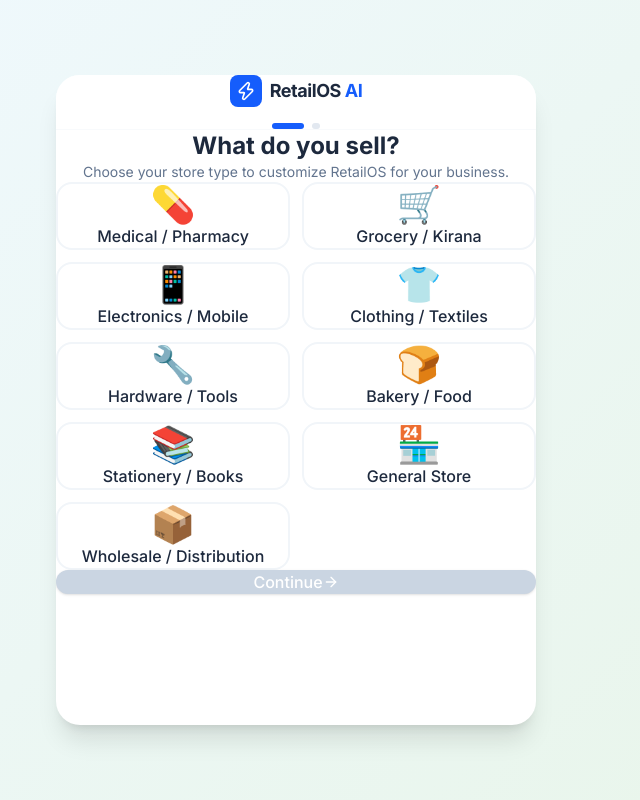
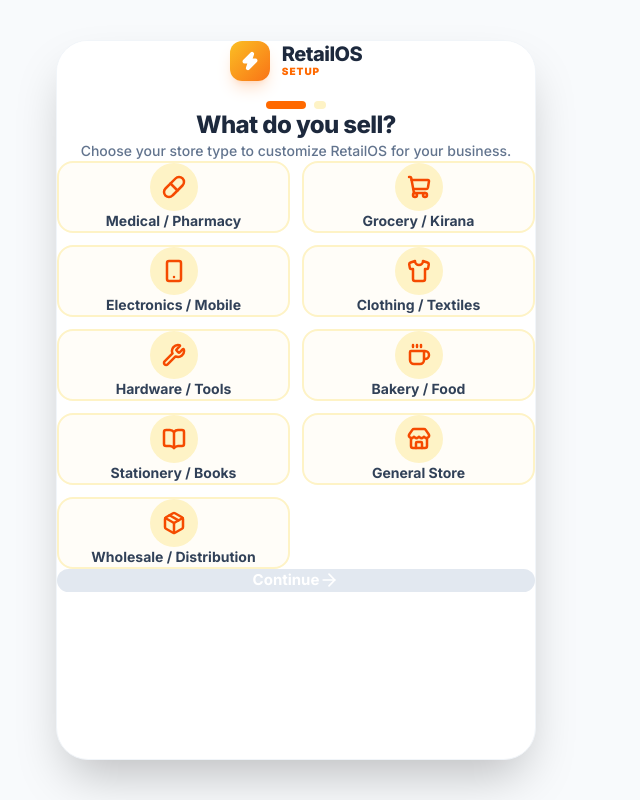
Before and after one commit to ManthanNaidu/retail-os-vision, a Next.js app: page /setup in a window 1280 px wide. Shown: the whole page, without its empty margins (344-984 px from the left). Built offline with nearby package versions, Linux system fonts and the light colour scheme; no server answers.

Commit message:
feat: completely redesign setup page with premium aesthetics, separate input boxes, and replace all emojis with lucide icons

```diff
--- a/src/app/setup/page.tsx
+++ b/src/app/setup/page.tsx
@@ -4,7 +4,8 @@
 import { useRouter } from 'next/navigation';
 import { useAuth } from '@/components/providers/AuthProvider';
 import { motion, AnimatePresence } from 'framer-motion';
-import { Zap, Check, Store, Phone, MapPin, Eye, EyeOff, ChevronRight, ArrowRight, Shield } from 'lucide-react';
+import { Zap, Check, Store, Phone, MapPin, Eye, EyeOff, ChevronRight, ArrowRight, Shield, Map } from 'lucide-react';
+import * as LucideIcons from 'lucide-react';
 import { getStoreTypeList, StoreType } from '@/lib/storeTypes';
 import { registerStore } from '@/lib/licenseManager';
 
@@ -27,10 +28,7 @@
     upiId: ''
   });
 
-  // Password removed since it's handled in Register flow
-
   useEffect(() => {
-    // Load store types
     try {
       const types = getStoreTypeList();
       setStoreTypes(types);
@@ -38,7 +36,6 @@
       console.error("Failed to load store types", error);
     }
 
-    // Pre-fill email and name from Firebase auth
     if (user) {
       setStoreDetails(prev => ({
         ...prev,
@@ -78,14 +75,8 @@
         createdAt: new Date().toISOString(),
       };
 
-      // In a real app, this would be an API call to Firestore:
-      // await setDoc(doc(db, 'users', user.uid), profile);
       localStorage.setItem('retailos_profile', JSON.stringify(profile));
-
-      // Register in the master dashboard collection
       await registerStore(storeDetails.email, storeDetails.ownerName, storeDetails.storeName, storeDetails.city);
-
-      // Simulate API call delay
       await new Promise(resolve => setTimeout(resolve, 800));
 
       setStep(4);
@@ -111,38 +102,51 @@
             className="flex flex-col h-full"
           >
             <div className="text-center mb-6">
-              <h1 className="text-2xl font-bold text-slate-800 mb-2">What do you sell?</h1>
-              <p className="text-slate-500 text-sm">Choose your store type to customize RetailOS for your business.</p>
+              <h1 className="text-2xl font-extrabold text-slate-800 mb-2 tracking-tight">What do you sell?</h1>
+              <p className="text-slate-500 text-sm font-medium">Choose your store type to customize RetailOS for your business.</p>
             </div>
 
-            <div className="grid grid-cols-2 gap-3 mb-6 overflow-y-auto pr-1">
-              {storeTypes.map(type => (
+            <div className="grid grid-cols-2 gap-3 mb-6 overflow-y-auto pr-2 custom-scrollbar">
+              {storeTypes.map(type => {
+                const IconComp = (LucideIcons as any)[type.iconName] || LucideIcons.Store;
+                const isSelected = selectedType?.id === type.id;
+
+                return (
                   <motion.button
                     key={type.id}
                     whileHover={{ scale: 1.02 }}
                     whileTap={{ scale: 0.98 }}
                     onClick={() => setSelectedType(type)}
-                  className={`p-4 rounded-2xl border-2 text-left flex flex-col items-center justify-center transition-colors ${
-                    selectedType?.id === type.id
-                      ? 'border-blue-500 bg-blue-50 shadow-sm'
-                      : 'border-slate-100 bg-white hover:border-slate-200 hover:bg-slate-50'
+                    className={`p-4 rounded-2xl border-2 text-left flex flex-col items-center justify-center transition-all ${
+                      isSelected
+                        ? 'border-orange-500 bg-orange-50 shadow-md shadow-orange-500/10'
+                        : 'border-amber-100 bg-[#fffdf8] hover:border-orange-300 hover:bg-amber-50'
                     }`}
                   >
-                  <span className="text-4xl mb-2">{type.emoji}</span>
-                  <span className="font-medium text-slate-800 text-center">{type.name}</span>
+                    <div className={`w-12 h-12 rounded-full flex items-center justify-center mb-3 transition-colors ${
+                      isSelected ? 'bg-orange-500 text-white' : 'bg-amber-100 text-orange-600'
+                    }`}>
+                      <IconComp size={24} strokeWidth={2.5} />
+                    </div>
+                    <span className={`font-bold text-sm text-center ${isSelected ? 'text-orange-700' : 'text-slate-700'}`}>
+                      {type.name}
+                    </span>
                   </motion.button>
-              ))}
+                );
+              })}
             </div>
 
-            <div className="mt-auto">
+            <div className="mt-auto pt-2 bg-white">
               <button
                 onClick={handleNext}
                 disabled={!selectedType}
-                className={`w-full py-3.5 rounded-xl font-medium text-white shadow-sm flex items-center justify-center transition-all ${
-                  selectedType ? 'bg-blue-600 hover:bg-blue-700 active:scale-[0.98]' : 'bg-slate-300 cursor-not-allowed'
+                className={`w-full py-4 rounded-2xl font-bold text-white shadow-lg flex items-center justify-center transition-all text-[15px] ${
+                  selectedType
+                    ? 'bg-gradient-to-r from-amber-500 to-orange-500 hover:shadow-orange-500/25 active:scale-[0.98]'
+                    : 'bg-slate-200 text-slate-400 cursor-not-allowed shadow-none'
                 }`}
               >
-                Continue <ArrowRight className="ml-2 w-4 h-4" />
+                Continue <ArrowRight className="ml-2 w-5 h-5" />
               </button>
             </div>
           </motion.div>
@@ -158,15 +162,18 @@
             className="flex flex-col h-full"
           >
             <div className="text-center mb-6">
-              <h1 className="text-2xl font-bold text-slate-800 mb-2">Store Details</h1>
-              <p className="text-slate-500 text-sm">Let's set up your business profile.</p>
+              <h1 className="text-2xl font-extrabold text-slate-800 mb-2 tracking-tight">Store Details</h1>
+              <p className="text-slate-500 text-sm font-medium">Let's set up your business profile.</p>
             </div>
 
-            <div className="space-y-4 mb-6 overflow-y-auto pr-1 flex-1">
-              <div>
-                <label className="block text-sm font-medium text-slate-700 mb-1">Store Name *</label>
+            <div className="space-y-4 mb-4 overflow-y-auto pr-2 flex-1 custom-scrollbar pb-10">
+
+              {/* Box 1: Core Details */}
+              <div className="bg-[#fffdf8] border border-amber-100 rounded-2xl p-4 shadow-sm">
+                <div className="mb-4">
+                  <label className="block text-[13px] font-bold text-slate-700 mb-1.5 uppercase tracking-wide">Store Name <span className="text-orange-500">*</span></label>
                   <div className="relative">
-                  <div className="absolute inset-y-0 left-0 pl-3 flex items-center pointer-events-none text-slate-400">
+                    <div className="absolute inset-y-0 left-0 pl-3.5 flex items-center pointer-events-none text-orange-400">
                       <Store className="w-5 h-5" />
                     </div>
                     <input
@@ -174,43 +181,34 @@
                       value={storeDetails.storeName}
                       onChange={(e) => setStoreDetails({...storeDetails, storeName: e.target.value})}
                       placeholder="e.g. Shree Ram Medical Store"
-                    className="w-full pl-10 pr-4 py-3 bg-slate-50 border border-slate-200 rounded-xl focus:bg-white focus:ring-2 focus:ring-blue-500 focus:border-blue-500 outline-none transition-all text-slate-800"
+                      className="w-full pl-11 pr-4 py-3 bg-white border border-amber-200 rounded-xl focus:bg-white focus:ring-2 focus:ring-orange-500 focus:border-orange-500 outline-none transition-all text-slate-800 font-medium placeholder:text-slate-400 shadow-inner shadow-amber-500/5"
                     />
                   </div>
                 </div>
 
                 <div>
-                <label className="block text-sm font-medium text-slate-700 mb-1">Owner Name *</label>
+                  <label className="block text-[13px] font-bold text-slate-700 mb-1.5 uppercase tracking-wide">Owner Name <span className="text-orange-500">*</span></label>
                   <div className="relative">
+                     <div className="absolute inset-y-0 left-0 pl-3.5 flex items-center pointer-events-none text-orange-400">
+                      <Shield className="w-5 h-5" />
+                    </div>
                     <input
                       type="text"
                       value={storeDetails.ownerName}
                       onChange={(e) => setStoreDetails({...storeDetails, ownerName: e.target.value})}
                       placeholder="e.g. Rajesh Kumar"
-                    className="w-full px-4 py-3 bg-slate-50 border border-slate-200 rounded-xl focus:bg-white focus:ring-2 focus:ring-blue-500 focus:border-blue-500 outline-none transition-all text-slate-800"
+                      className="w-full pl-11 pr-4 py-3 bg-white border border-amber-200 rounded-xl focus:bg-white focus:ring-2 focus:ring-orange-500 focus:border-orange-500 outline-none transition-all text-slate-800 font-medium placeholder:text-slate-400 shadow-inner shadow-amber-500/5"
                     />
                   </div>
                 </div>
-
-              <div>
-                <label className="block text-sm font-medium text-slate-700 mb-1">Email</label>
-                <div className="relative">
-                  <div className="absolute inset-y-0 left-0 pl-3 flex items-center pointer-events-none text-slate-400">
-                    <MapPin className="w-5 h-5" />
-                  </div>
-                  <input
-                    type="email"
-                    value={storeDetails.email}
-                    readOnly
-                    className="w-full pl-10 pr-4 py-3 bg-slate-100 border border-slate-200 rounded-xl text-slate-500 cursor-not-allowed outline-none"
-                  />
-                </div>
               </div>
 
-              <div>
-                <label className="block text-sm font-medium text-slate-700 mb-1">City</label>
+              {/* Box 2: Location */}
+              <div className="bg-[#fffdf8] border border-amber-100 rounded-2xl p-4 shadow-sm">
+                 <div className="mb-4">
+                  <label className="block text-[13px] font-bold text-slate-700 mb-1.5 uppercase tracking-wide">City</label>
                   <div className="relative">
-                  <div className="absolute inset-y-0 left-0 pl-3 flex items-center pointer-events-none text-slate-400">
+                    <div className="absolute inset-y-0 left-0 pl-3.5 flex items-center pointer-events-none text-orange-400">
                       <MapPin className="w-5 h-5" />
                     </div>
                     <input
@@ -218,70 +216,81 @@
                       value={storeDetails.city}
                       onChange={(e) => setStoreDetails({...storeDetails, city: e.target.value})}
                       placeholder="e.g. Mumbai"
-                    className="w-full pl-10 pr-4 py-3 bg-slate-50 border border-slate-200 rounded-xl focus:bg-white focus:ring-2 focus:ring-blue-500 focus:border-blue-500 outline-none transition-all text-slate-800"
+                      className="w-full pl-11 pr-4 py-3 bg-white border border-amber-200 rounded-xl focus:bg-white focus:ring-2 focus:ring-orange-500 focus:border-orange-500 outline-none transition-all text-slate-800 font-medium placeholder:text-slate-400 shadow-inner shadow-amber-500/5"
                     />
                   </div>
                 </div>
 
                 <div>
-                <label className="block text-sm font-medium text-slate-700 mb-1">Address (Optional)</label>
+                  <label className="block text-[13px] font-bold text-slate-700 mb-1.5 uppercase tracking-wide">Full Address <span className="text-slate-400 normal-case font-medium">(Optional)</span></label>
+                  <div className="relative">
+                    <div className="absolute top-3 left-0 pl-3.5 pointer-events-none text-orange-400">
+                      <Map className="w-5 h-5" />
+                    </div>
                     <textarea
                       value={storeDetails.address}
                       onChange={(e) => setStoreDetails({...storeDetails, address: e.target.value})}
-                  placeholder="Full store address..."
+                      placeholder="Street, Landmark, Pincode..."
                       rows={2}
-                  className="w-full px-4 py-3 bg-slate-50 border border-slate-200 rounded-xl focus:bg-white focus:ring-2 focus:ring-blue-500 focus:border-blue-500 outline-none transition-all text-slate-800 resize-none"
+                      className="w-full pl-11 pr-4 py-3 bg-white border border-amber-200 rounded-xl focus:bg-white focus:ring-2 focus:ring-orange-500 focus:border-orange-500 outline-none transition-all text-slate-800 font-medium placeholder:text-slate-400 shadow-inner shadow-amber-500/5 resize-none"
                     />
                   </div>
+                </div>
+              </div>
 
+              {/* Box 3: Business Info */}
+              <div className="bg-[#fffdf8] border border-amber-100 rounded-2xl p-4 shadow-sm">
                 <div className="grid grid-cols-2 gap-3">
                   <div>
-                  <label className="block text-sm font-medium text-slate-700 mb-1">GST Number (Optional)</label>
+                    <label className="block text-[12px] font-bold text-slate-700 mb-1.5 uppercase tracking-wide truncate">GST <span className="text-slate-400 normal-case font-medium">(Opt)</span></label>
                     <input
                       type="text"
                       value={storeDetails.gstNumber}
                       onChange={(e) => setStoreDetails({...storeDetails, gstNumber: e.target.value})}
-                    placeholder="27AAAA0000A1Z5"
+                      placeholder="27AAAA..."
                       maxLength={15}
-                    className="w-full px-3 py-3 bg-slate-50 border border-slate-200 rounded-xl focus:bg-white focus:ring-2 focus:ring-blue-500 focus:border-blue-500 outline-none transition-all text-slate-800 text-sm uppercase"
+                      className="w-full px-3 py-3 bg-white border border-amber-200 rounded-xl focus:bg-white focus:ring-2 focus:ring-orange-500 focus:border-orange-500 outline-none transition-all text-slate-800 font-bold uppercase placeholder:text-slate-400 placeholder:normal-case shadow-inner shadow-amber-500/5 text-sm"
                     />
                   </div>
                   <div>
-                  <label className="block text-sm font-medium text-slate-700 mb-1">UPI ID (Optional)</label>
+                    <label className="block text-[12px] font-bold text-slate-700 mb-1.5 uppercase tracking-wide truncate">UPI <span className="text-slate-400 normal-case font-medium">(Opt)</span></label>
                     <input
                       type="text"
                       value={storeDetails.upiId}
                       onChange={(e) => setStoreDetails({...storeDetails, upiId: e.target.value})}
                       placeholder="store@upi"
-                    className="w-full px-3 py-3 bg-slate-50 border border-slate-200 rounded-xl focus:bg-white focus:ring-2 focus:ring-blue-500 focus:border-blue-500 outline-none transition-all text-slate-800 text-sm"
+                      className="w-full px-3 py-3 bg-white border border-amber-200 rounded-xl focus:bg-white focus:ring-2 focus:ring-orange-500 focus:border-orange-500 outline-none transition-all text-slate-800 font-medium placeholder:text-slate-400 shadow-inner shadow-amber-500/5 text-sm"
                     />
                   </div>
                 </div>
               </div>
 
-            <div className="flex gap-3 mt-auto pt-4 border-t border-slate-100">
+            </div>
+
+            <div className="flex gap-3 mt-auto pt-4 border-t border-amber-100 bg-white">
               <button
                 onClick={handleBack}
-                className="px-6 py-3.5 rounded-xl font-medium text-slate-600 bg-slate-100 hover:bg-slate-200 active:scale-[0.98] transition-all"
+                className="px-6 py-4 rounded-2xl font-bold text-slate-600 bg-amber-50 hover:bg-amber-100 active:scale-[0.98] transition-all"
               >
                 Back
               </button>
               <button
                 onClick={handleComplete}
                 disabled={loading || !storeDetails.storeName || !storeDetails.ownerName}
-                className={`flex-1 py-3.5 rounded-xl font-medium text-white shadow-sm flex items-center justify-center transition-all ${
+                className={`flex-1 py-4 rounded-2xl font-bold text-white shadow-lg flex items-center justify-center transition-all text-[15px] ${
                   storeDetails.storeName && storeDetails.ownerName && !loading
-                    ? 'bg-blue-600 hover:bg-blue-700 active:scale-[0.98]'
-                    : 'bg-slate-300 cursor-not-allowed'
+                    ? 'bg-gradient-to-r from-amber-500 to-orange-500 hover:shadow-orange-500/25 active:scale-[0.98]'
+                    : 'bg-slate-200 text-slate-400 cursor-not-allowed shadow-none'
                 }`}
               >
-                {loading ? 'Setting up...' : 'Finish Setup'} {!loading && <Check className="ml-2 w-4 h-4" />}
+                {loading ? 'Setting up...' : 'Finish Setup'} {!loading && <Check className="ml-2 w-5 h-5" />}
               </button>
             </div>
           </motion.div>
         );
 
       case 4:
+        const FinalIconComp = selectedType ? ((LucideIcons as any)[selectedType.iconName] || LucideIcons.Store) : LucideIcons.Store;
         return (
           <motion.div
             key="step4"
@@ -293,28 +302,31 @@
               initial={{ scale: 0 }}
               animate={{ scale: 1 }}
               transition={{ delay: 0.2, type: 'spring', stiffness: 200 }}
-              className="w-20 h-20 bg-green-100 rounded-full flex items-center justify-center mb-6"
+              className="w-24 h-24 bg-gradient-to-br from-amber-400 to-orange-500 rounded-full flex items-center justify-center mb-6 shadow-xl shadow-orange-500/30 border-4 border-white"
             >
-              <Check className="w-10 h-10 text-green-600" />
+              <Check className="w-12 h-12 text-white" strokeWidth={3} />
             </motion.div>
 
-            <h1 className="text-3xl font-bold text-slate-800 mb-3">All Set!</h1>
+            <h1 className="text-3xl font-extrabold text-slate-800 mb-3 tracking-tight">All Set!</h1>
 
-            <div className="bg-slate-50 rounded-2xl p-6 w-full mb-8 border border-slate-100">
-              <div className="text-4xl mb-3">{selectedType?.emoji}</div>
+            <div className="bg-[#fffdf8] rounded-3xl p-8 w-full mb-8 border-2 border-amber-100 shadow-sm relative overflow-hidden">
+              <div className="absolute top-0 left-0 w-full h-1 bg-gradient-to-r from-amber-400 to-orange-500"></div>
+              <div className="w-16 h-16 rounded-2xl bg-orange-100 text-orange-600 flex items-center justify-center mx-auto mb-4">
+                 <FinalIconComp size={32} strokeWidth={2} />
+              </div>
               <h2 className="text-xl font-bold text-slate-800">{storeDetails.storeName}</h2>
-              <p className="text-slate-500">{selectedType?.name} • {storeDetails.city || 'Ready for business'}</p>
+              <p className="text-orange-600 font-semibold text-sm mt-1">{selectedType?.name} • {storeDetails.city || 'Ready for business'}</p>
             </div>
 
-            <p className="text-slate-600 mb-8 max-w-[280px]">
-              Welcome to RetailOS AI. Your smart store management system is ready.
+            <p className="text-slate-600 mb-8 max-w-[280px] font-medium">
+              Welcome to RetailOS. Your smart store management system is ready.
             </p>
 
             <button
               onClick={finishSetup}
-              className="w-full py-4 rounded-xl font-bold text-white bg-green-600 shadow-md shadow-green-200 hover:bg-green-700 active:scale-[0.98] transition-all flex items-center justify-center text-lg"
+              className="w-full py-4 rounded-2xl font-bold text-white bg-gradient-to-r from-amber-500 to-orange-500 shadow-lg shadow-orange-500/25 hover:shadow-orange-500/40 active:scale-[0.98] transition-all flex items-center justify-center text-lg"
             >
-              Start Using RetailOS <Zap className="ml-2 w-5 h-5" />
+              Launch Dashboard <Zap className="ml-2 w-5 h-5 fill-white" />
             </button>
           </motion.div>
         );
@@ -322,27 +334,31 @@
   };
 
   return (
-    <div className="min-h-screen w-full flex items-center justify-center p-4" style={{ background: 'linear-gradient(135deg, #f0f9ff 0%, #e8f5e9 100%)' }}>
-      <div className="bg-white rounded-3xl shadow-xl w-full max-w-[480px] h-[650px] max-h-[90vh] flex flex-col relative overflow-hidden">
+    <div className="min-h-screen w-full flex items-center justify-center p-4 bg-slate-50">
+      <div className="bg-white rounded-[2rem] shadow-2xl w-full max-w-[480px] h-[720px] max-h-[95vh] flex flex-col relative overflow-hidden border border-slate-100">
 
         {/* Header - Hidden on success step */}
         {step < 4 && (
-          <div className="px-6 pt-6 pb-4 flex flex-col gap-4 bg-white z-10 border-b border-slate-50">
-            <div className="flex items-center justify-center gap-2">
-              <div className="w-8 h-8 rounded-lg bg-blue-600 flex items-center justify-center">
-                <Zap className="w-5 h-5 text-white" />
+          <div className="px-8 pt-8 pb-4 flex flex-col gap-5 bg-white z-10">
+            <div className="flex items-center justify-center gap-3">
+              <div className="w-10 h-10 rounded-xl flex items-center justify-center shadow-lg shadow-orange-500/20"
+                 style={{ background: 'linear-gradient(135deg, #fbbf24, #f97316)' }}>
+                <Zap className="w-5 h-5 text-white" fill="white" />
               </div>
-              <span className="font-bold text-lg text-slate-800 tracking-tight">RetailOS <span className="text-blue-600">AI</span></span>
+              <div className="flex flex-col items-start">
+                <span className="font-extrabold text-xl text-slate-800 tracking-tight leading-none">RetailOS</span>
+                <span className="text-orange-500 text-[10px] font-black tracking-widest uppercase mt-0.5">Setup</span>
+              </div>
             </div>
 
             {/* Progress Dots */}
-            <div className="flex justify-center gap-2">
+            <div className="flex justify-center gap-2 mt-2">
               {[1, 2].map(i => (
                 <div
                   key={i}
-                  className={`h-1.5 rounded-full transition-all ${
-                    i === step ? 'w-8 bg-blue-600' :
-                    i < step ? 'w-2 bg-blue-600' : 'w-2 bg-slate-200'
+                  className={`h-2 rounded-full transition-all duration-300 ${
+                    i === step ? 'w-10 bg-orange-500' :
+                    i < step ? 'w-3 bg-orange-300' : 'w-3 bg-amber-100'
                   }`}
                 />
               ))}
@@ -351,13 +367,29 @@
         )}
 
         {/* Content Area */}
-        <div className="flex-1 p-6 overflow-hidden relative">
+        <div className="flex-1 px-8 pb-8 pt-2 overflow-hidden relative flex flex-col">
           <AnimatePresence mode="wait">
             {renderStep()}
           </AnimatePresence>
         </div>
 
       </div>
+
+      <style dangerouslySetInnerHTML={{__html: `
+        .custom-scrollbar::-webkit-scrollbar {
+          width: 4px;
+        }
+        .custom-scrollbar::-webkit-scrollbar-track {
+          background: transparent;
+        }
+        .custom-scrollbar::-webkit-scrollbar-thumb {
+          background: #fde68a;
+          border-radius: 4px;
+        }
+        .custom-scrollbar:hover::-webkit-scrollbar-thumb {
+          background: #f59e0b;
+        }
+      `}} />
     </div>
   );
 }
```
Also changed, not shown: src/components/shared/AppSidebar.tsx (+8 -4 lines), src/lib/storeTypes.ts (+10 -10 lines). Lines whose indentation alone changed are shown as unchanged.
